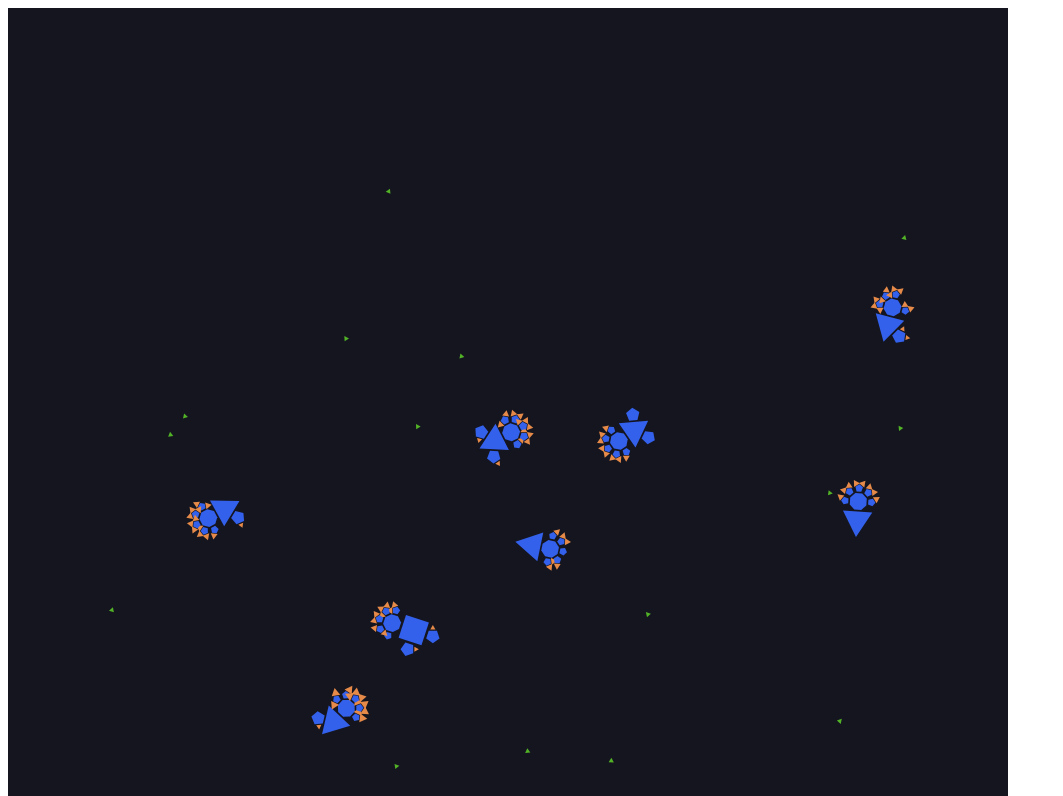
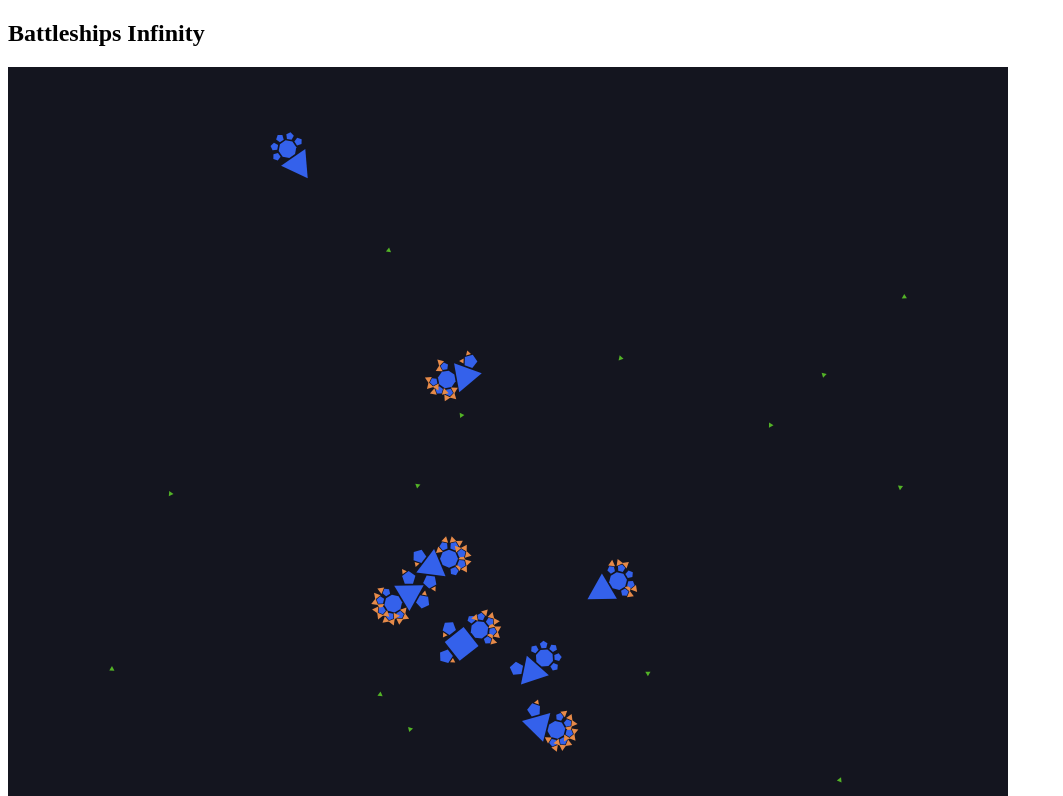
Before and after one commit to isabelsavannah/battleships-infinity, a plain HTML site: page index.html in a window 1280 px wide. Shown: the top 796 px of the page, without its empty margins (0-1063 px from the left). Drawn offline with nearby package versions, Linux system fonts and the light colour scheme; animation ran at ten frames a second.

Commit message:
damage draft

```diff
--- a/index.html
+++ b/index.html
@@ -3,8 +3,10 @@
 <html>
   <head>
     <meta charset="UTF-8">
+    <title>Battleships Infinity</title>
   </head>
   <body>
+      <h2>Battleships Infinity</h2>
       <div id=canvas></div>
       <div id=sidebar></div>
   </body>
--- a/src/entity-control.js
+++ b/src/entity-control.js
@@ -19,6 +19,18 @@
     onDestroy(callback){
         this.destroyCallbacks.push(callback);
     }
+
+    handleCollisionAfterWith(other, pair){
+
+    }
+
+    handleCollisionActiveWith(other, pair){
+
+    }
+
+    handleCollisionBeforeWith(other, pair){
+
+    }
 }
 
 export {EntityControl}
--- a/src/food-control.js
+++ b/src/food-control.js
@@ -22,7 +22,7 @@
         super.destroy();
     }
 
-    handleCollisionWith(other, pair){
+    handleCollisionBeforeWith(other, pair){
         this.destroy();
         other.destroy();
     }
--- a/src/physics.js
+++ b/src/physics.js
@@ -12,9 +12,10 @@
         this.engine.gravity.y = 0;
         Matter.Events.on(this.engine, "collisionStart", x=>this.handleCollisionStart(x));
         Matter.Events.on(this.engine, "collisionEnd", x=>this.handleCollisionEnd(x));
+        Matter.Events.on(this.engine, "collisionActive", x=>this.handleCollisionActive(x));
 	}
 
-    handleCollisionStart(event){
+    handleCollisionPart(event, call){
         for(let pair of event.pairs){
             let bodyA = pair.bodyA;
             let bodyB = pair.bodyB;
@@ -29,14 +30,23 @@
             }
 
             if(controllerA.collisionControllerPriority < controllerB.collisionControllerPriority){
-                controllerB.handleCollisionWith(controllerA, pair);
+                call(controllerB, controllerA, pair);
             }else{
-                controllerA.handleCollisionWith(controllerB, pair);
+                call(controllerA, controllerB, pair);
             }
         }
     }
 
+    handleCollisionStart(event){
+        this.handleCollisionPart(event, (a, b, pair) => a.handleCollisionBeforeWith(b, pair));
+    }
+
+    handleCollisionActive(event){
+        this.handleCollisionPart(event, (a, b, pair) => a.handleCollisionActiveWith(b, pair));
+    }
+
     handleCollisionEnd(event){
+        this.handleCollisionPart(event, (a, b, pair) => a.handleCollisionAfterWith(b, pair));
     }
 
     render(){
@@ -95,6 +105,12 @@
 
     join(parts, controller){
 		let rootPart = Matter.Body.create();
+        this.rejoin(rootPart, parts);
+        this.controllers[rootPart.id] = controller;
+        return rootPart;
+    }
+
+    rejoin(rootPart, parts){
 		Matter.Body.setParts(rootPart, parts);
         // fix inertia because matterjs is broken
         let realAreaMoment = parts.map(x => {
@@ -103,8 +119,7 @@
             return x.area * Math.sqrt(dx*dx + dy*dy);
         }).reduce((x, y) => x+y, 0);
         Matter.Body.setInertia(rootPart, realAreaMoment);
-        this.controllers[rootPart.id] = controller;
-        return rootPart;
+
     }
 
     add(part){
@@ -136,6 +151,10 @@
         return this.transformPosition(partRef.position);
     }
 
+    getVelocity(partRef){
+        return this.transformPosition(partRef.velocity);
+    }
+
     getId(partRef){
         return partRef.id;
     }
--- a/src/settings.js
+++ b/src/settings.js
@@ -31,6 +31,7 @@
         scoreThreshold: 5,
         thrusterPowerMassRatio: 0.04,
         massMetabolisimMin: 10000,
+        collisionDamagePerTick: 1,//0.1,
     },
 
     physicsTickTime: 0.01,
--- a/src/ship-control.js
+++ b/src/ship-control.js
@@ -1,6 +1,28 @@
 import {EntityControl} from './entity-control.js'
 import {randChoice} from './rand.js'
 import {navigate, modCircle, modCircleDelta} from './geometry.js'
+
+class PartControl{
+    constructor(parentControl, id, partRef, children){
+        this.id = id;
+        this.children = children;
+        this.parentControl = parentControl;
+        this.health = parentControl.physics.getMass(partRef);
+    }
+
+    damage(amount){
+        this.health -= amount;
+        if(this.health <= 0){
+            this.destroy();
+            this.parentControl.trim();
+        }
+    }
+
+    destroy(){
+        this.children.map(child => child.destroy);
+        this.parentControl.removePart(this.id);
+    }
+}
 
 class ShipControl extends EntityControl{
     constructor(physTree, designMeta, sim, settings){
@@ -15,6 +37,7 @@
         this.physMap = {};
         this.partRefMap = {};
         this.angleOffsets = {};
+        this.partControlMap = {};
 
         this.storedFood = 0;
         this.age = 0;
@@ -24,7 +47,9 @@
     }
 
     spawn(x, y){
-        this.partRefs = this.spawnBlocksAt(x, y, 0, this.physTree).flat(Infinity);
+        let controlCollector = []
+        this.partRefs = this.spawnBlocksAt(x, y, 0, this.physTree, controlCollector).flat(Infinity);
+        this.rootPartControl = controlCollector[0];
         this.shipRef = this.physics.join(this.partRefs, this);
         this.mapThrusters();
         this.physics.add(this.shipRef);
@@ -34,7 +59,7 @@
         tsets.map(y=>y.map(x => this.physics.deemph(this.partRefMap[x])));
     }
 
-	spawnBlocksAt(turtleX, turtleY, turtleTheta, physTree){
+	spawnBlocksAt(turtleX, turtleY, turtleTheta, physTree, parentsChildCollector){
 		let newTheta = turtleTheta + physTree.rotation;
 		let newX = turtleX + Math.sin(newTheta)*physTree.translation;
 		let newY = turtleY + Math.cos(newTheta)*physTree.translation;
@@ -47,16 +72,107 @@
         this.partRefMap[id] = partRef;
         this.angleOffsets[id] = newTheta;
 
-		let childPartRefs = physTree.children.map(branch => this.spawnBlocksAt(newX, newY, newTheta, branch));
+        let childCollector = [];
+		let childPartRefs = physTree.children.map(branch => this.spawnBlocksAt(newX, newY, newTheta, branch, childCollector));
+
+        let partControl = new PartControl(this, id, partRef, childCollector);
+        parentsChildCollector.push(partControl);
+
+        this.partControlMap[id] = partControl;
 
         return [partRef, childPartRefs];
 	}
 
-    handleCollisionWith(other, pair){
+    handleCollisionBeforeWith(other, pair){
         if(other.type === 'food'){
             other.destroy();
             this.storedFood += this.settings.food.value;
         }
+    }
+
+    handleCollisionActiveWith(other, pair){
+        if(other.type === 'ship'){
+            this.doCollision(other, pair);
+        }
+    }
+
+    handleCollisionAfterWith(other, pair){
+        if(other.type === 'ship'){
+            this.doCollision(other, pair);
+        }
+    }
+
+    removePart(id){
+        let partRef = this.partRefMap[id];
+        if(!partRef){
+            return;
+        }
+        this.physics.remove(partRef);
+        delete this.physMap[id];
+        delete this.partRefMap[id];
+        delete this.angleOffsets[id];
+        delete this.partControlMap[id];
+        for(let thrusterList of [this.forwardThrusters, this.reverseThrusters, this.rightThrusters, this.leftThrusters]){
+            let index = thrusterList.indexOf(id);
+            if(index >= 0){
+                thrusterList.splice(index, 1);
+            }
+        }
+    }
+
+    trim(){
+        this.physics.rejoin(this.shipRef, Object.values(this.partRefMap));
+    }
+
+    doCollision(other, pair){
+        let myPart = this.physics.getId(pair.bodyA); // if we are both same entity type, we are guarenteed to be body a
+        let theirPart = this.physics.getId(pair.bodyB);
+
+        let myPartRef = this.partRefMap[myPart];
+        let theirPartRef = other.partRefMap[theirPart];
+
+        var myStrength = this.collisionStrength(myPartRef, theirPartRef);
+        var theirStrength = other.collisionStrength(theirPartRef, myPartRef);
+
+        if(myStrength == 0 && theirStrength == 0){
+            myStrength = 1;
+            theirStrength = 1;
+        }
+
+        let scale = myStrength + theirStrength;
+        myStrength /= scale;
+        theirStrength /= scale;
+
+        if(myStrength < 0.1){
+            myStrength = 0.1;
+            theirStrength = 0.9;
+        }else if(myStrength > 0.9){
+            myStrength = 0.9;
+            theirStrength = 0.1;
+        }
+
+        let myPartControl = this.partControlMap[myPart];
+        let theirPartControl = this.partControlMap[myPart];
+
+        let totalDamage = Math.min(myPartControl.health/theirStrength, theirPartControl.health/myStrength);
+
+        myPartControl.damage(totalDamage*theirStrength/this.settings.ship.collisionDamagePerTick);
+        theirPartControl.damage(totalDamage*myStrength/this.settings.ship.collisionDamagePerTick);
+    }
+
+
+    collisionStrength(from, to){
+        let directionAngle = navigate(this.physics.getLocation(from), this.physics.getLocation(to));
+        let shipVelocity = this.physics.getVelocity(this.shipRef);
+        let momentumAngle = navigate({x:0, y:0}, shipVelocity);
+        let angleDelta = modCircleDelta(directionAngle - momentumAngle);
+
+        if(Math.abs(angleDelta) > (Math.PI/2)){
+            return 0;
+        }
+
+        let velocityMagnitude = (shipVelocity.x ** 2 + shipVelocity.y ** 2) ** 0.5;
+        return velocityMagnitude * this.physics.getMass(from) * Math.cos(angleDelta);
     }
 
     pickMovementTarget(){
```
